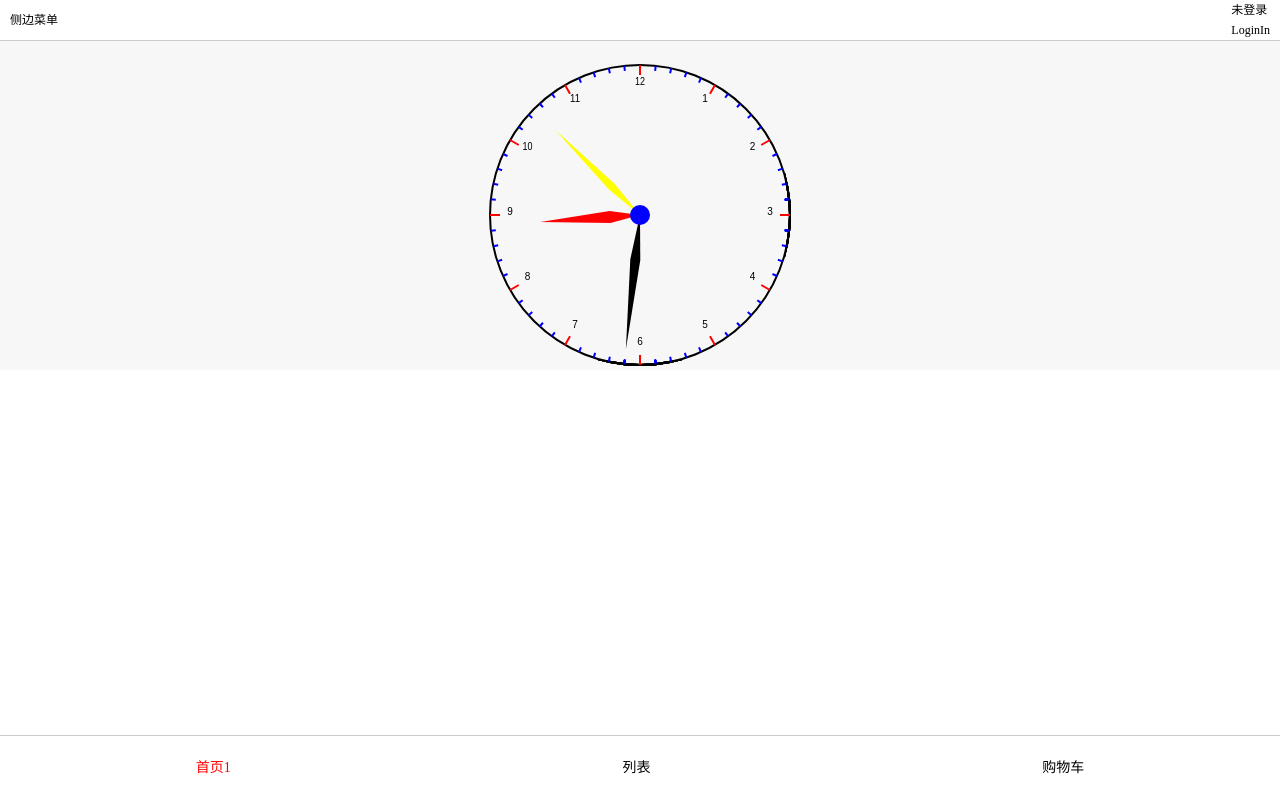
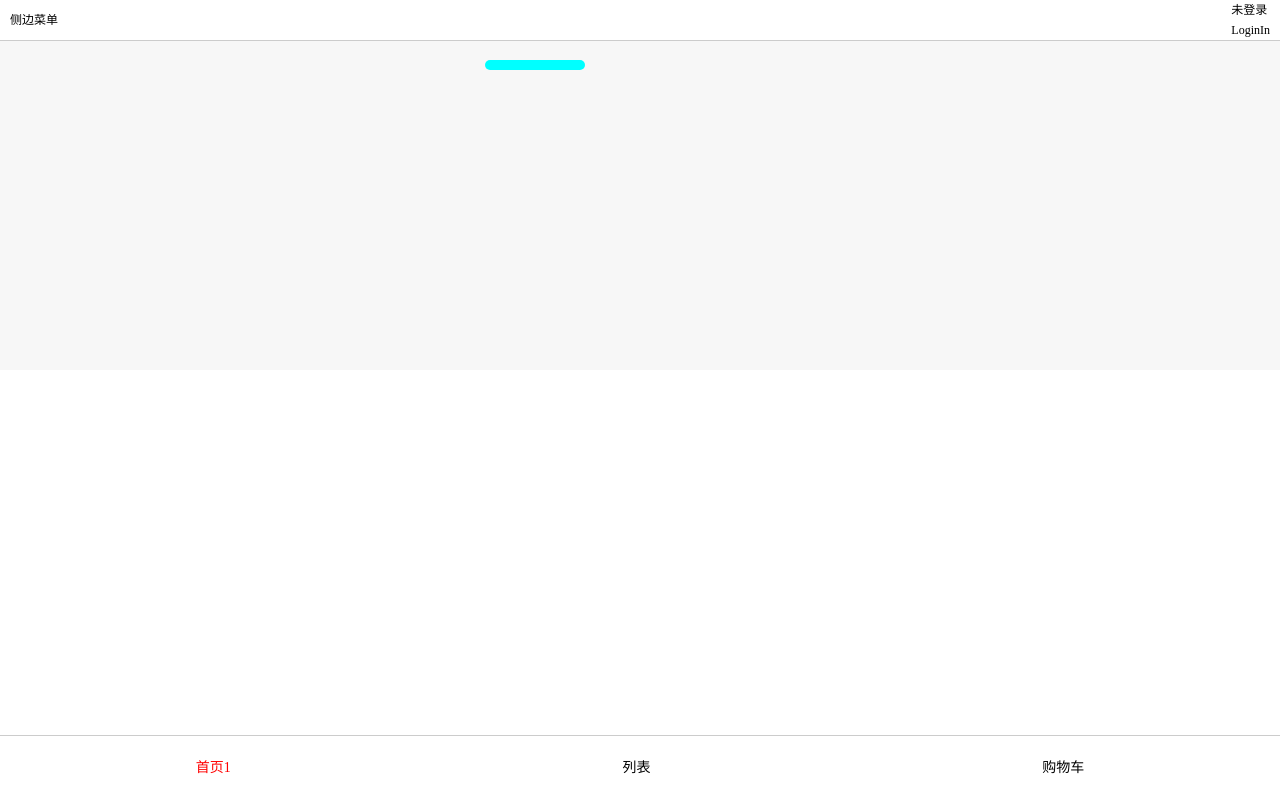
Before and after one commit to wkning/vuedemo, a Vue app: page / in a window 1280 px wide. Built offline with nearby package versions, Linux system fonts and the light colour scheme.

Commit message:
进度条

```diff
--- a/package.json
+++ b/package.json
@@ -10,6 +10,7 @@
     "build": "node build/build.js"
   },
   "dependencies": {
+    "axios": "^0.18.0",
     "vue": "^2.5.2",
     "vue-router": "^3.0.1",
     "vuex": "^3.0.1"
--- /dev/null
+++ b/src/components/directive/directive.js
@@ -0,0 +1,47 @@
+import Vue from 'vue';
+
+// const progress = Vue.directive('progress',{
+//     //只调用一次，指令第一次绑定到元素时调用。在这里可以进行一次性的初始化设置。
+//     bind:function (el,binding,vnode) {
+//         console.log(binding)
+//     },
+//     //被绑定元素插入父节点时调用 (仅保证父节点存在，但不一定已被插入文档中)。
+//     inserted:function () {
+//         console.log('inserted')
+//     },
+//     //所在组件的 VNode 更新时调用，但是可能发生在其子 VNode 更新之前。指令的值可能发生了改变，也可能没有。但是你可以通过比较更新前后的值来忽略不必要的模板更新 (详细的钩子函数参数见下)。
+//     update:function () {
+//         console.log('update')
+//     },
+//     //指令所在组件的 VNode 及其子 VNode 全部更新后调用。
+//     componentUpdated:function () {
+//         console.log('componentUpdated')
+//     },
+//     //只调用一次，指令与元素解绑时调用。
+//     unbind:function () {
+//         console.log('unbind')
+//     }
+// });
+
+const progress = Vue.directive('progress', function (el, binding) {
+    console.log(binding.value);
+    const progressBar = document.createElement('div');
+    if(el.childNodes.length==0){
+        progressBar.style.backgroundColor=binding.value.color;
+        progressBar.style.width='0';
+        progressBar.style.height=binding.value.height+'px';
+        progressBar.style.borderRadius=binding.value.height/2+'px';
+        el.appendChild(progressBar);
+        progressBar.style.transition='width 1s ease';
+        setTimeout(function () {
+            progressBar.style.width=binding.value.width+'px';
+        },0);
+    }else {
+        setTimeout(function () {
+            el.childNodes[0].style.width=binding.value.width+'px';
+        },0);
+    }
+    console.log(el)
+});
+
+export default progress
--- a/src/components/home.vue
+++ b/src/components/home.vue
@@ -1,10 +1,10 @@
 <template>
   <transition name="fade">
     <div class="home">
-      <div class="clock">
-        <canvas  v-circle width="310" height="310">
+      <div class="clock" v-progress="param" @click="test">
+        <!--<canvas  v-circle width="310" height="310">-->
 
-        </canvas >
+        <!--</canvas >-->
       </div>
     </div>
   </transition>
@@ -13,6 +13,18 @@
 <script>
     export default {
         name: "home",
+        data(){
+            return {
+                param:{height:10,color:'cyan',width:100}
+            }
+        },
+        methods:{
+            test(){
+                console.log(123);
+                this.param.width=this.param.width+10
+                this.param= {height:10,color:'cyan',width:this.param.width}
+            }
+        },
         directives:{
           circle:function (el) {
             setInterval(function () {
--- a/src/main.js
+++ b/src/main.js
@@ -6,6 +6,7 @@ import router from './router'
 import store from './store/index'
 import axios from 'axios'
 import './assets/css/reset.css'
+import './components/directive/directive'
 
 Vue.config.productionTip = false;
 axios.defaults.baseURL = 'http://www.mige.in/develop';
```
Also changed, not shown: 1 other file (tests, documents, lock files or other folders).
